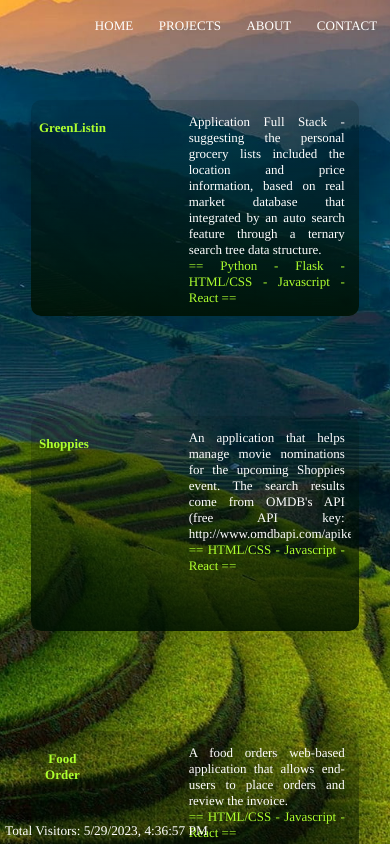
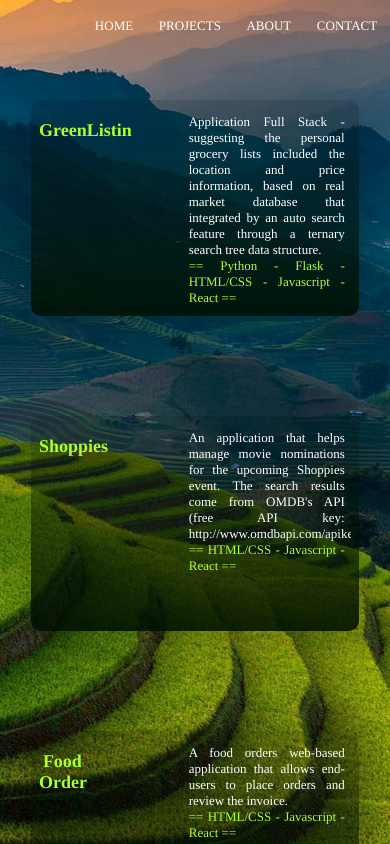
Before and after one commit to PierreLN/PierreLN.github.io, a React (Create React App) app: page / in a window 390 px wide. Both pictures are taken after a click on the button "PROJECTS". Built offline with nearby package versions, Linux system fonts and the light colour scheme; no server answers.

Commit message:
add firebase web hosting

```diff
--- a/src/components/MainPage/MainPage.jsx
+++ b/src/components/MainPage/MainPage.jsx
@@ -1,9 +1,10 @@
-import React, { useState, useEffect, useRef } from "react";
+import React, { useState, useEffect, useRef, lazy, Suspense } from "react";
 import styles from "./MainPage.module.css";
 import AboutPage from "../AboutPage/AboutPage";
 import HomePage from "../HomePage/HomePage";
-import ProjectPage from "../ProjectPage/ProjectPage";
 import ContactPage from "../ContactPage/ContactPage";
+
+const ProjectPage = lazy(() => import("../ProjectPage/ProjectPage"))
 
 function MainPage({ onClick, selectedPage }) {
   const now = new Date();
@@ -25,7 +26,7 @@ function MainPage({ onClick, selectedPage }) {
 
   const homePage = <HomePage onClick={onClick}></HomePage>;
   const aboutPage = <AboutPage></AboutPage>;
-  const projectPage = <ProjectPage></ProjectPage>;
+  const projectPage = <Suspense fallback='Loading...'><ProjectPage></ProjectPage></Suspense>;
   const contactPage = <ContactPage></ContactPage>;
 
   const [currentPage, setCurrentPage] = useState(homePage);
--- a/src/components/MainPage/MainPage.module.css
+++ b/src/components/MainPage/MainPage.module.css
@@ -40,3 +40,10 @@
     opacity: 1;
   }
 }
+
+@media only screen and (max-width: 420px) {
+  .total-visitor {
+    opacity: 0;
+
+  }
+}
--- a/src/components/ProjectPage/Projects/ProjectItem.jsx
+++ b/src/components/ProjectPage/Projects/ProjectItem.jsx
@@ -27,7 +27,7 @@ function ProjectItem({id, title, description, image, language}) {
         ></Modal>
       )}
       <div className={styles.project_section} onClick={projectSelectHandler}>
-        <h3 className={styles.project_name}>{title}</h3>
+        <div className={styles.project_name}>{title}</div>
         <img
           src={image}
           alt={title}
--- a/src/components/ProjectPage/Projects/ProjectItem.module.css
+++ b/src/components/ProjectPage/Projects/ProjectItem.module.css
@@ -77,7 +77,7 @@
   .project_name {
     width: 15%;
     height: fit-content;
-    font-size: small;
+    font-size: 18px;
     font-weight: bold;
     text-align: center;
   }
```
Also changed, not shown: firebase.json (added), 1 other file (tests, documents, lock files or other folders).
